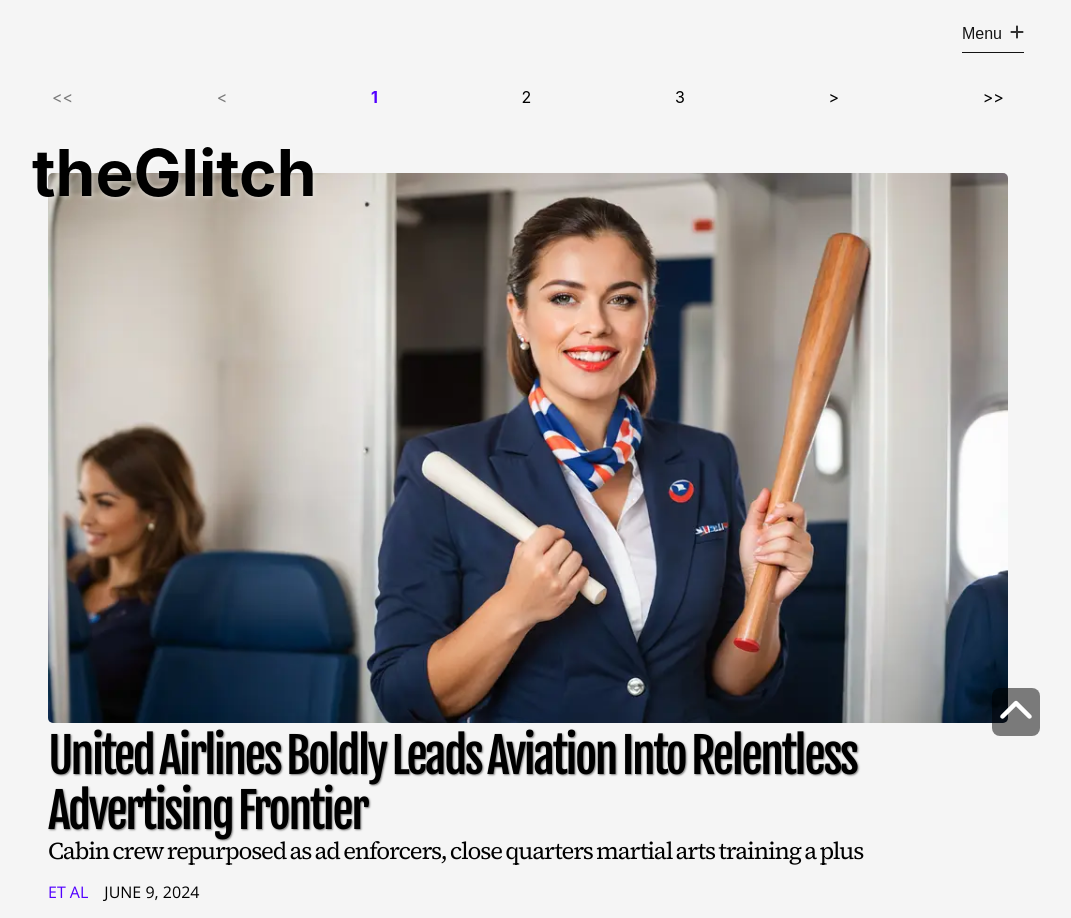
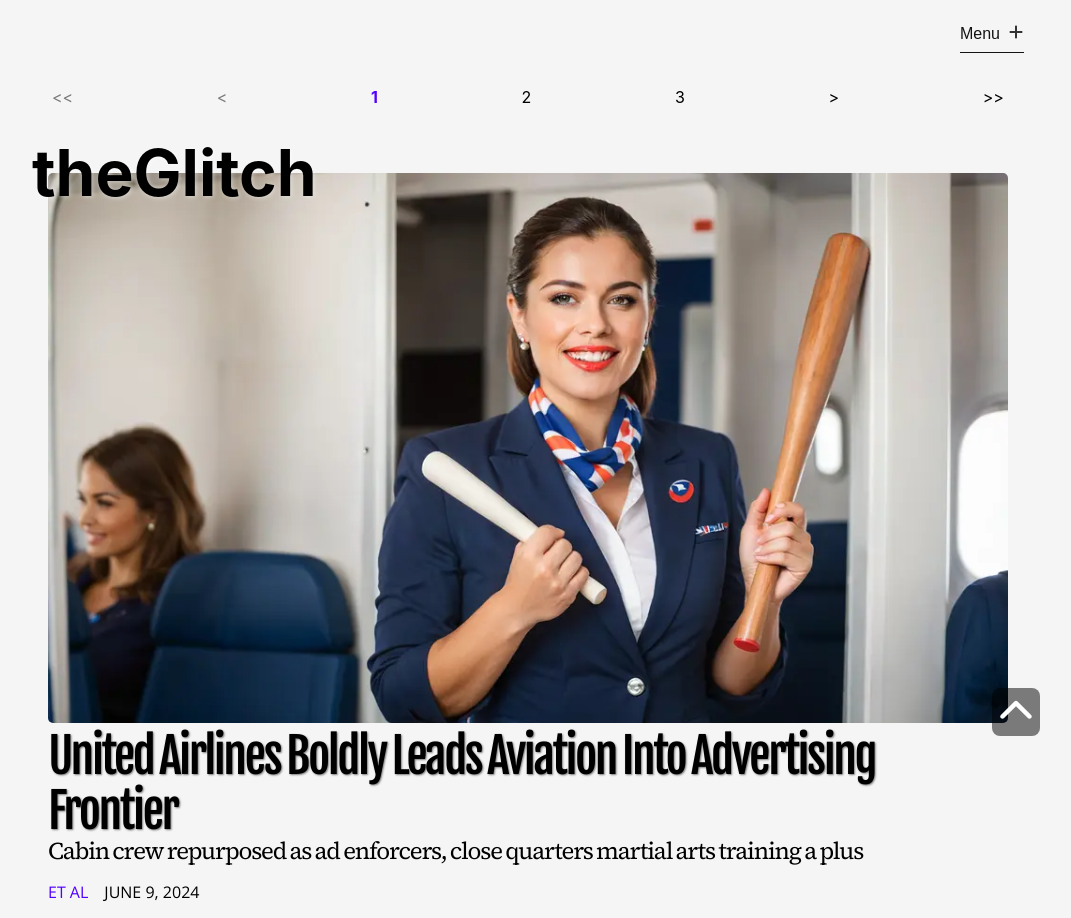
Before and after one commit to orbithammer/theGlitch, a React (Vite) app: page / in a window 1280 px wide. Shown: the top 918 px of the page, without its empty margins (112-1183 px from the left). Built offline with nearby package versions, Linux system fonts and the light colour scheme; a web font is replaced by a local one.

Commit message:
updated latest headline

```diff
--- a/src/components/Header.tsx
+++ b/src/components/Header.tsx
@@ -40,6 +40,7 @@ const StyledSidebarButton = styled.button`
 `
 
 const StyledSidebarImg = styled.img`
+  width: 1rem;
   height: 1rem;
   margin-left: 0.5rem;
   padding-bottom: 0.25rem;
--- a/src/data/articles.ts
+++ b/src/data/articles.ts
@@ -734,7 +734,7 @@ export const articlesData = [
         category: `tech`,
         img: `/images/20240609-united-airlines-boldly.webp`,
         alt: `smiling flight attendant holding two clubs, one long and one short`,
-        header: `United Airlines Boldly Leads Aviation Into Relentless Advertising Frontier`,
+        header: `United Airlines Boldly Leads Aviation Into Advertising Frontier`,
         subhead: `Cabin crew repurposed as ad enforcers, close quarters martial arts training a plus`,
         author: `Et Al`,
         datePublished: new Date(2024,5,9,8),
```
